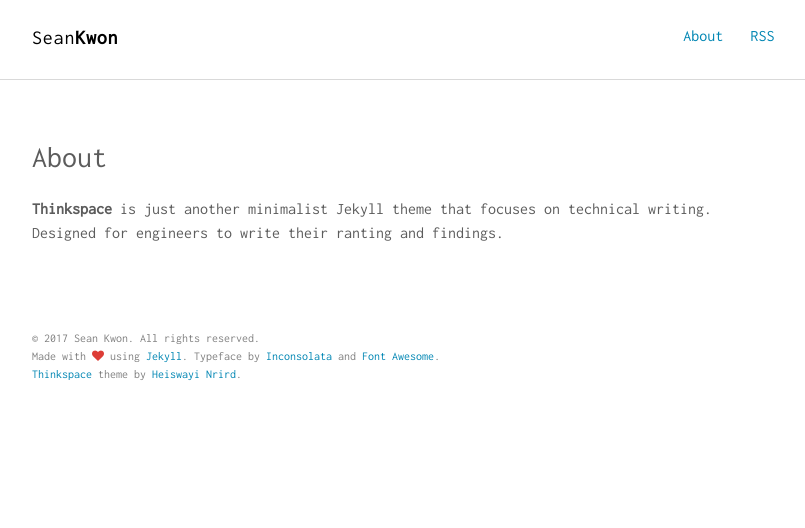
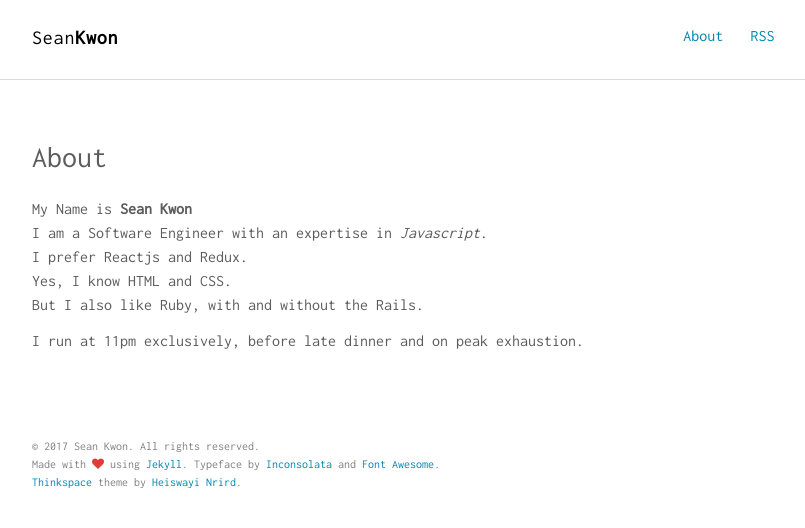
Before and after one commit to seankwon/personalWebsite, a Jekyll site: the page built from about.md, in a window 1280 px wide. Shown: the top 528 px of the page, without its empty margins (232-1037 px from the left). Built offline with Jekyll 4.4.1, drawn with Linux system fonts in a browser that asks for light colours.

Commit message:
lets see if this works

```diff
--- a/_config.yml
+++ b/_config.yml
@@ -4,7 +4,7 @@ title: "Sean"
 title2: "Kwon" # default: ""
 description: "Just another minimalist Jekyll theme that focuses on technical writing."
 keywords: "Jekyll, theme, free, download, SEO, blog, web, minimalist, thinkspace"
-url: http://heiswayi.github.io/thinkspace # site url
+url: http://seankwon.github.io/personalSite # site url
 baseurl: "/personalSite" # apply repo name if use it under gh-pages branch
 # baseurl: null # apply null if repo name is something like username.github.io
 
--- a/about.md
+++ b/about.md
@@ -4,4 +4,10 @@ title: About
 permalink: /about/
 ---
 
-**Thinkspace** is just another minimalist Jekyll theme that focuses on technical writing. Designed for engineers to write their ranting and findings.
+My Name is **Sean Kwon**
+I am a Software Engineer with an expertise in *Javascript*.
+I prefer Reactjs and Redux.
+Yes, I know HTML and CSS.
+But I also like Ruby, with and without the Rails.
+
+I run at 11pm exclusively, before late dinner and on peak exhaustion.
```
Also changed, not shown: 1 other file.
